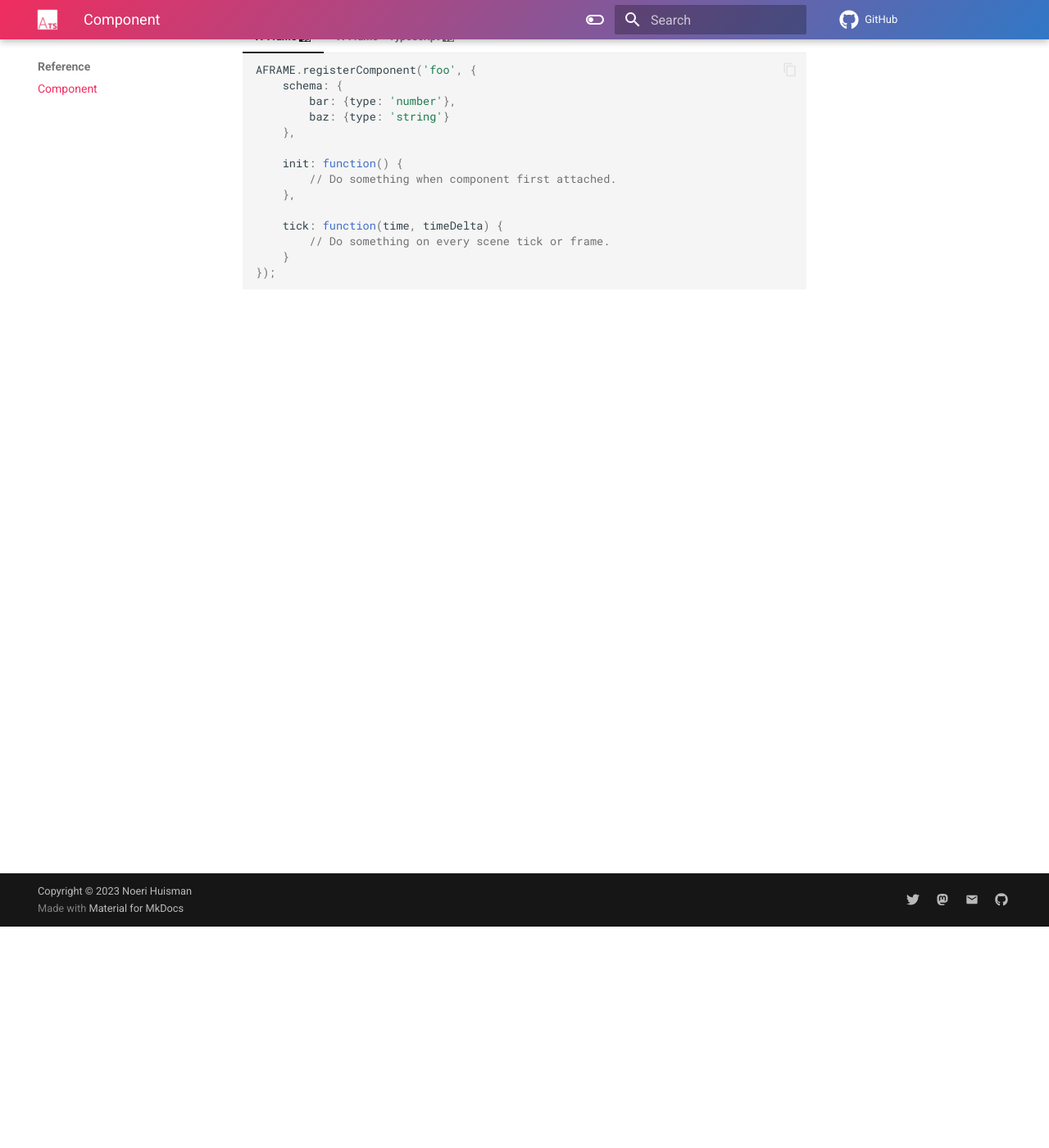
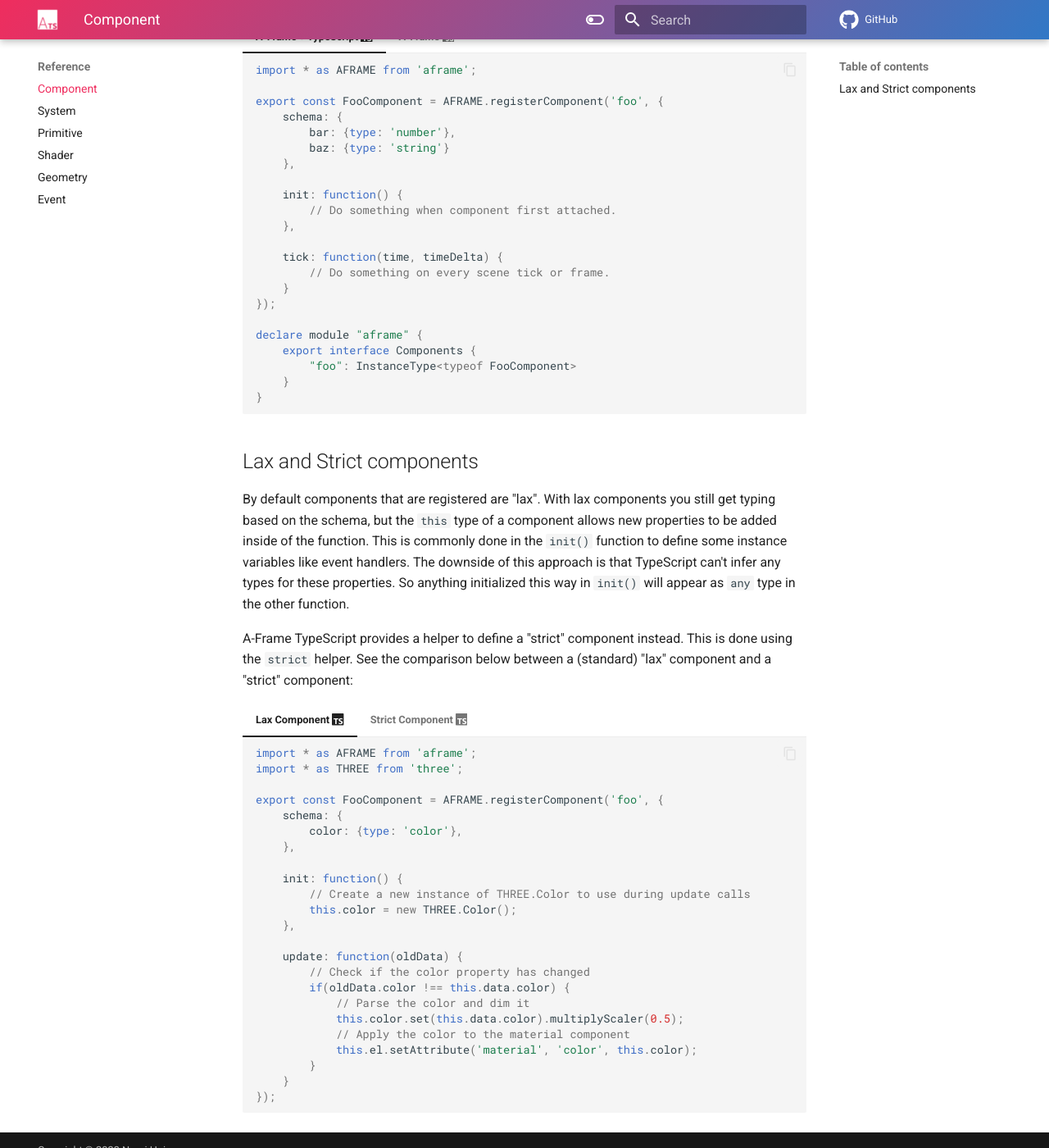
Before and after one commit to mrxz/aframe-typescript-site, an MkDocs documentation site: the page built from docs/reference/component.md, in a window 1280 px wide and 1400 px high, scrolled down 270 px. Shown: the whole window at 82% size. Built offline with MkDocs 1.6.1 and Material for MkDocs 9.7.7, drawn with Linux system fonts in a browser that asks for light colours; comment, search, counter and statistics services are not loaded.

Commit message:
Added some reference documentation showing code samples

````diff
--- a/docs/reference/component.md
+++ b/docs/reference/component.md
@@ -2,28 +2,11 @@
 A-Frame allows creating your own components. This is done using the `registerComponent` method.
 In aframe-typescript this is no different, but
 
-=== "A-Frame :simple-javascript:"
-
-    ``` js
-    AFRAME.registerComponent('foo', {
-        schema: {
-            bar: {type: 'number'},
-            baz: {type: 'string'}
-        },
-
-        init: function() {
-            // Do something when component first attached.
-        },
-
-        tick: function(time, timeDelta) {
-            // Do something on every scene tick or frame.
-        }
-    });
-    ```
-
 === "A-Frame + TypeScript :simple-typescript:"
 
     ``` ts
+    import * as AFRAME from 'aframe';
+
     export const FooComponent = AFRAME.registerComponent('foo', {
         schema: {
             bar: {type: 'number'},
@@ -45,3 +28,92 @@
         }
     }
     ```
+
+=== "A-Frame :simple-javascript:"
+
+    ``` js
+    AFRAME.registerComponent('foo', {
+        schema: {
+            bar: {type: 'number'},
+            baz: {type: 'string'}
+        },
+
+        init: function() {
+            // Do something when component first attached.
+        },
+
+        tick: function(time, timeDelta) {
+            // Do something on every scene tick or frame.
+        }
+    });
+    ```
+
+## Lax and Strict components
+By default components that are registered are "lax". With lax components you still get typing based on the schema, but the `this` type of a component allows new properties to be added inside of the function. This is commonly done in the `init()` function to define some instance variables like event handlers. The downside of this approach is that TypeScript can't infer any types for these properties. So anything initialized this way in `init()` will appear as `any` type in the other function.
+
+A-Frame TypeScript provides a helper to define a "strict" component instead. This is done using the `strict` helper. See the comparison below between a (standard) "lax" component and a "strict" component:
+
+=== "Lax Component :simple-typescript:"
+
+    ``` ts
+    import * as AFRAME from 'aframe';
+    import * as THREE from 'three';
+
+    export const FooComponent = AFRAME.registerComponent('foo', {
+        schema: {
+            color: {type: 'color'},
+        },
+
+        init: function() {
+            // Create a new instance of THREE.Color to use during update calls
+            this.color = new THREE.Color();
+        },
+
+        update: function(oldData) {
+            // Check if the color property has changed
+            if(oldData.color !== this.data.color) {
+                // Parse the color and dim it
+                this.color.set(this.data.color).multiplyScaler(0.5);
+                // Apply the color to the material component
+                this.el.setAttribute('material', 'color', this.color);
+            }
+        }
+    });
+    ```
+
+=== "Strict Component :simple-typescript:"
+
+    ``` ts
+    import * as AFRAME from 'aframe';
+    import * as THREE from 'three';
+    import { strict } from 'aframe-typescript'; // (1)!
+
+    export const FooComponent = AFRAME.registerComponent('foo', /* (2)! */strict<{
+        /* Color object used for parsing incoming color values */
+        color: THREE.Color /* (3)! */
+    }>().component({
+        schema: {
+            color: {type: 'color'},
+        },
+
+        init: function() {
+            // Create a new instance of THREE.Color to use during update calls
+            this.color = new THREE.Color();
+        },
+
+        update: function(oldData) {
+            // Check if the color property has changed
+            if(oldData.color !== this.data.color) {
+                // Parse the color and dim it
+                this.color.set(this.data.color).multiplyScaler(0.5);
+                // Apply the color to the material component
+                this.el.setAttribute('material', 'color', this.color);
+            }
+        }
+    })); /* (4)! */
+    ```
+
+    1.  Helpers are part of the `aframe-typescript` package
+    2.  Don't be fooled by the formatting, it's just two method invocations `strict<{...}>().component({...})`
+    3.  Since each property is now specified, documentation strings can be provided for them
+    4.  Don't forget the additional closing brace!
--- a/mkdocs.yml
+++ b/mkdocs.yml
@@ -13,6 +13,7 @@
     - header.autohide
     - search.suggest
     - search.highlight
+    - content.code.annotate
     - content.code.copy
     - content.tabs.link
   palette:
@@ -48,6 +49,11 @@
      - Contact: about/contact.md
  - Reference:
    - Component: reference/component.md
+   - System: reference/system.md
+   - Primitive: reference/primitive.md
+   - Shader: reference/shader.md
+   - Geometry: reference/geometry.md
+   - Event: reference/event.md
  - Roadmap:
    - roadmap/index.md
    - Changelog: changelog.md
@@ -73,6 +79,10 @@
       emoji_generator: !!python/name:materialx.emoji.to_svg
   - pymdownx.highlight:
       anchor_linenums: true
+      line_spans: __span
+      pygments_lang_class: true
+  - pymdownx.inlinehilite
+  - pymdownx.snippets
   - pymdownx.superfences
   - pymdownx.tabbed:
       alternate_style: true
````
Also changed, not shown: docs/reference/event.md (added, +15 -0 lines), docs/reference/geometry.md (added, +3 -0 lines), docs/reference/primitive.md (added, +37 -0 lines), docs/reference/shader.md (added, +3 -0 lines), docs/reference/system.md (added, +48 -0 lines).
